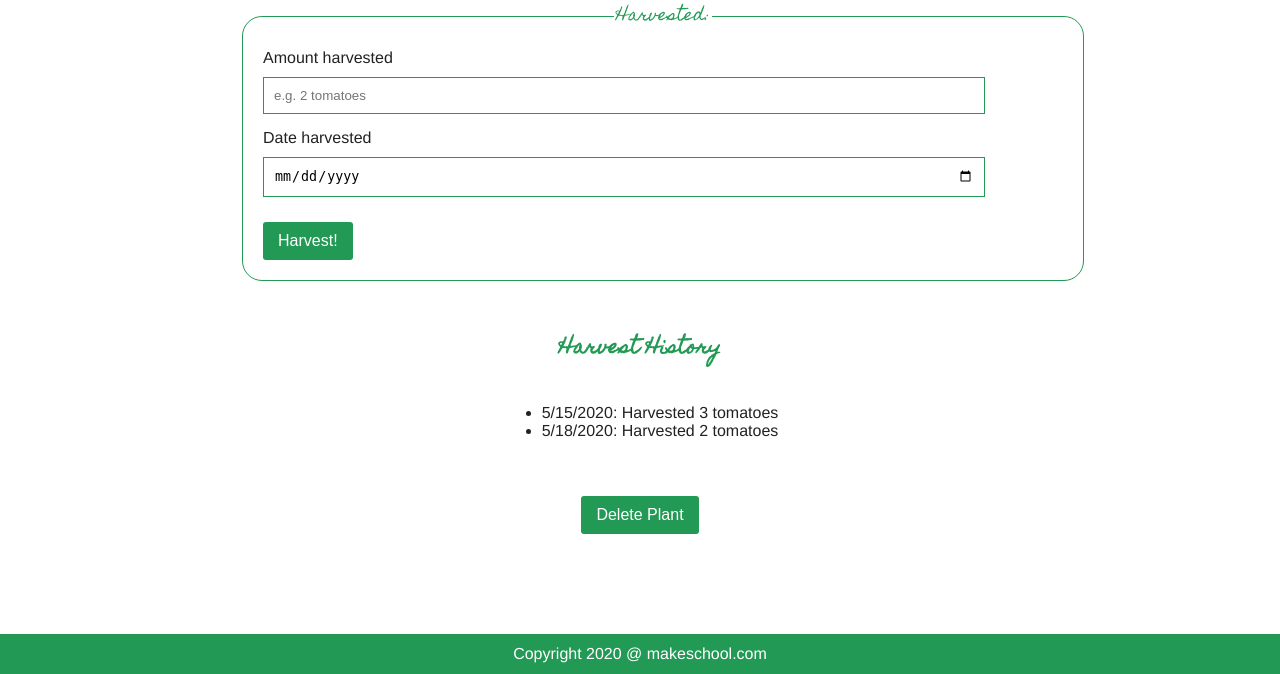
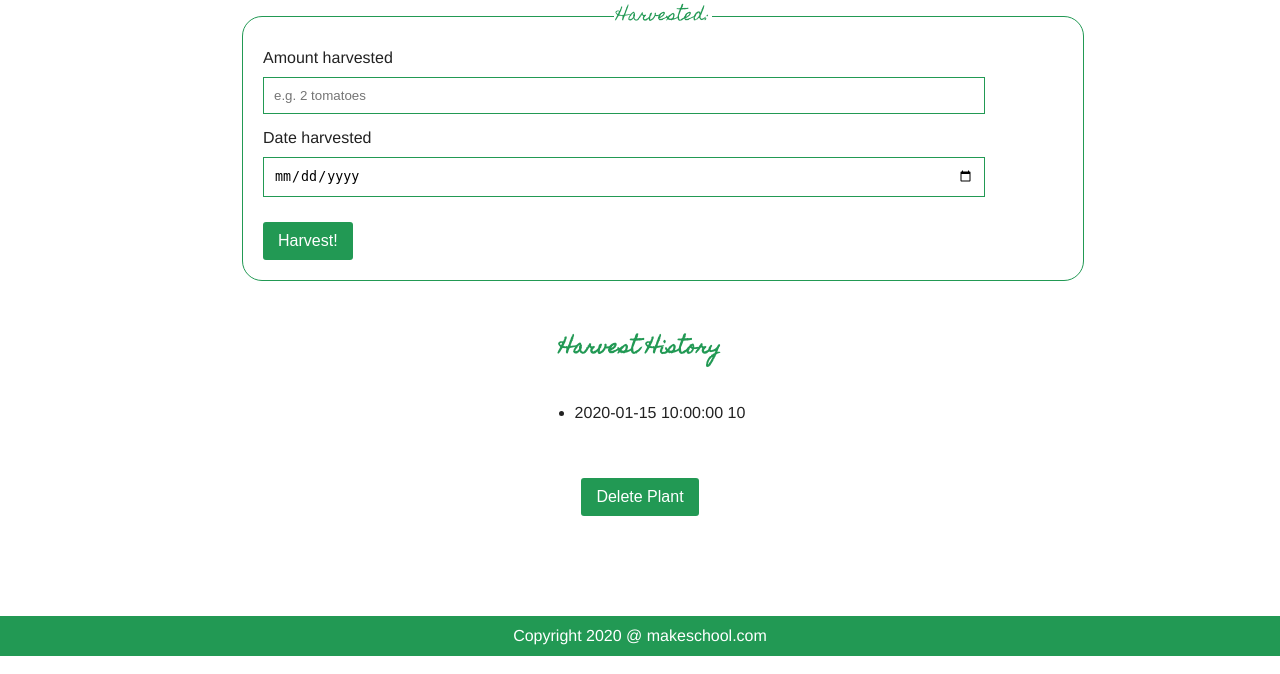
Before and after one commit to Andrew32A/ACS-1710-module-5-assignment, a Flask app: template templates/detail.html in a window 1280 px wide. Shown: the part 762-1436 px from the top of the page. Run offline with Flask 2, Linux system fonts and the light colour scheme; the template is opened without the code that fills it: most values are stand-ins (such as "Sample title", 1, 10 or a date in 2020).

Commit message:
got harvests to work

```diff
--- a/app.py
+++ b/app.py
@@ -100,7 +100,7 @@ def harvest(plant_id):
     # `harvests` collection of the database.
     harvested_plants = harvests.insert_one(new_harvest)
 
-    return redirect(url_for('detail', plant_id=harvested_plants))
+    return redirect(url_for('detail', plant_id=plant_id))
 
 @app.route('/edit/<plant_id>', methods=['GET', 'POST'])
 def edit(plant_id):
@@ -120,9 +120,9 @@ def edit(plant_id):
             "date_planted": date_planted
         }
         new_edit = {"$set": edit_plant}
-        edited_plant = plants.update_one({"_id": ObjectId(plant_id)}, new_edit)
+        plants.update_one({"_id": ObjectId(plant_id)}, new_edit)
 
-        return redirect(url_for('detail', plant_id=edited_plant))
+        return redirect(url_for('detail', plant_id=plant_id))
     else:
         # TODO: Make a `find_one` database call to get the plant object with the
         # passed-in _id.
--- a/templates/detail.html
+++ b/templates/detail.html
@@ -29,7 +29,7 @@
             {{plant.variety}}
             <br><br>
 
-            <a class="nav" href="/edit/{{plant._id}}}">Edit Plant</a><br><br>
+            <a class="nav" href="/edit/{{plant._id}}">Edit Plant</a><br><br>
         </section>
 
         <form action="/harvest/{{plant._id}}" method="POST">
@@ -58,8 +58,11 @@
             <h3>Harvest History</h3>
 
             <ul>
-                <li>5/15/2020: Harvested 3 tomatoes</li>
-                <li>5/18/2020: Harvested 2 tomatoes</li>
+                {% for harvest in harvests %}
+                    <li>{{harvest.date}} {{harvest.quantity}}</li>
+
+                {% endfor %}
+
             </ul>
         </section>
 
--- a/templates/edit.html
+++ b/templates/edit.html
@@ -25,12 +25,12 @@
 
             <label>
                 Plant's photo URL:
-                <input type="url" name="photo" value="{{plant.photo_url))">
+                <input type="url" name="photo" value="{{plant.photo_url}}">
             </label>
 
             <label>
                 Date planted:
-                <input type="date" name="date_planted" value="{{plant.date_planted))">
+                <input type="date" name="date_planted" value="{{plant.date_planted}}">
             </label>
 
             <input type="submit" class="submit" value="Submit!">
--- a/templates/plants_list.html
+++ b/templates/plants_list.html
@@ -25,7 +25,7 @@
                     <a href="/plant/{{plant.name}}">{{plant.name}}</a>
                 </div>
             </div>
-        {% endfor %)
+        {% endfor %}
         </div>
     </div>
 
```
